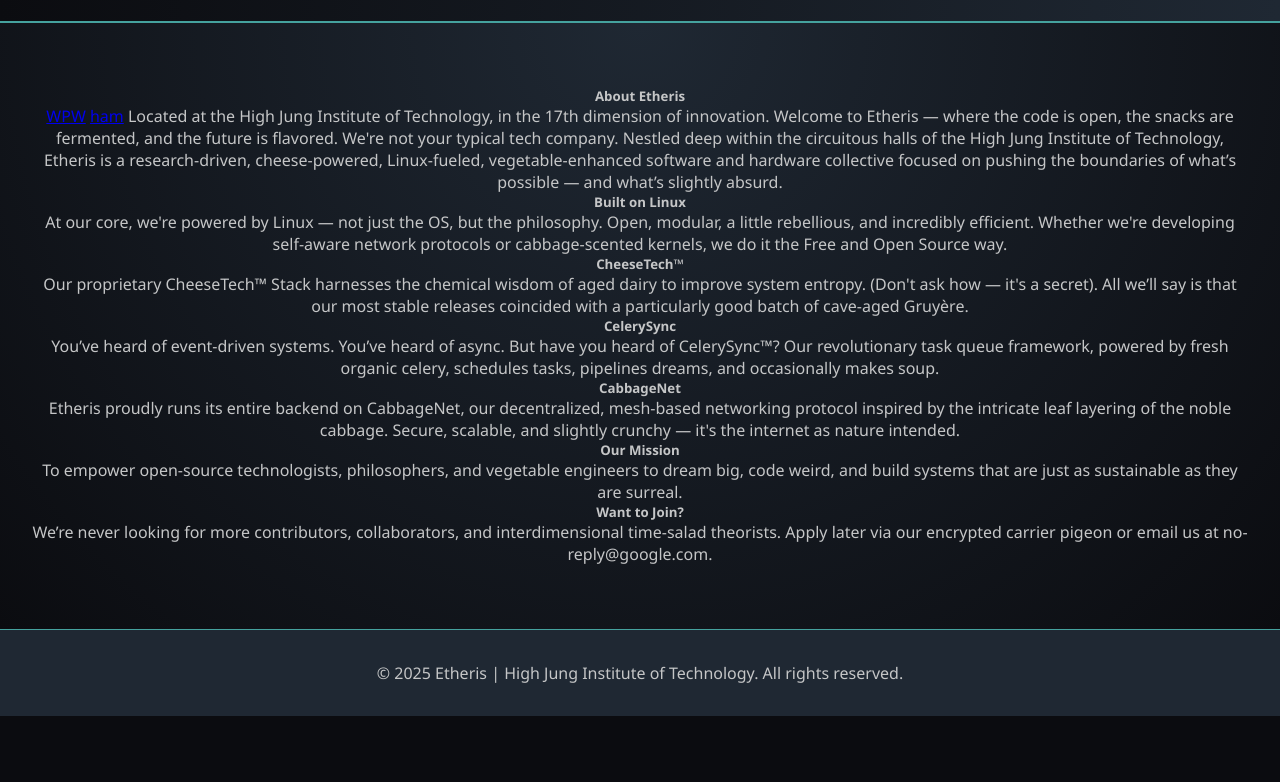
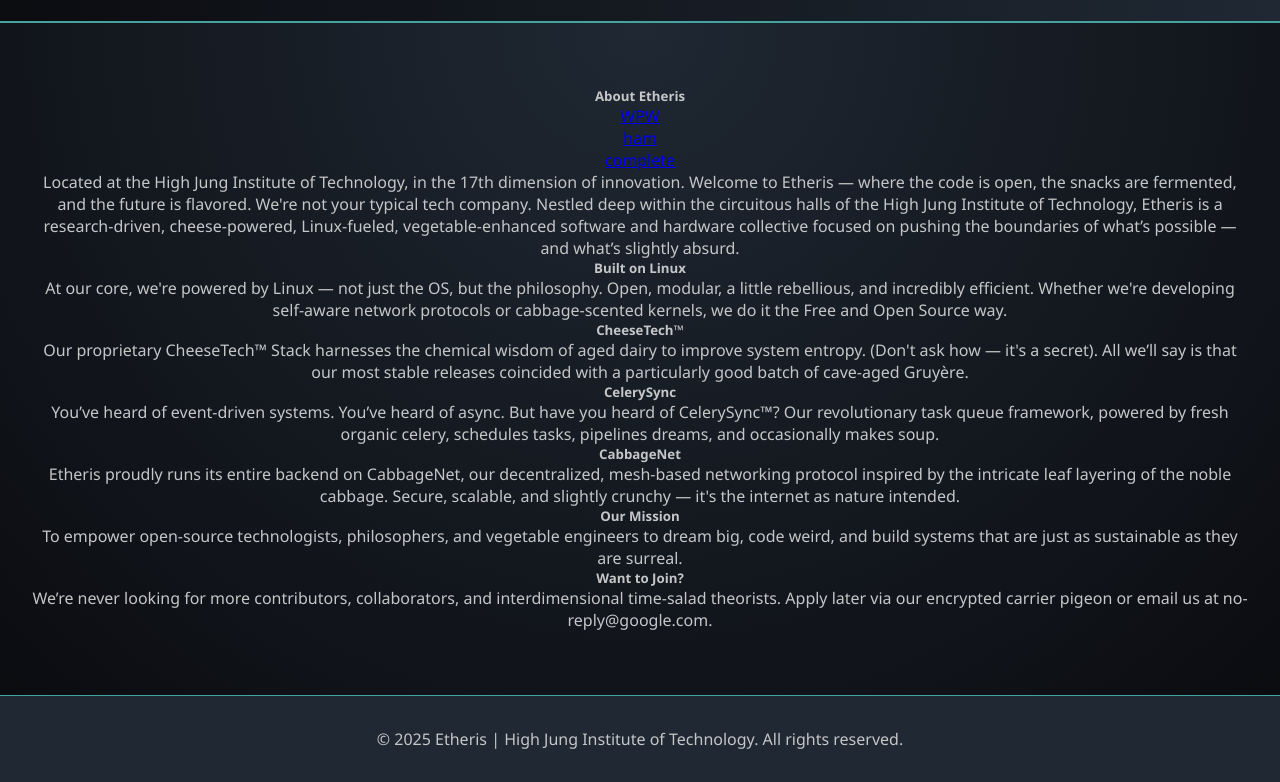
Before and after one commit to etheris-1051/etheris-1051.github.io, a plain HTML site: page index.html in a window 1280 px wide. Shown: the part 66-848 px from the top of the page. Before the commit the page ends 800 px from the top, so only its background shows below. Drawn offline with Linux system fonts and the light colour scheme.

Commit message:
Update index.html

```diff
--- a/index.html
+++ b/index.html
@@ -93,8 +93,9 @@
   <section class="hero">
     <p>
 </p><h5> About Etheris</h5>
-    <a href="Wide Putin Walking.mp4">WPW</a>
-    <a href="hamood.mp4">ham</a>
+    <a href="Wide Putin Walking.mp4">WPW</a><br>
+    <a href="hamood.mp4">ham</a><br>
+    <a href="putin.mp4">complete</a><br>
 Located at the High Jung Institute of Technology, in the 17th dimension of innovation.
 
 Welcome to Etheris — where the code is open, the snacks are fermented, and the future is flavored.
```
